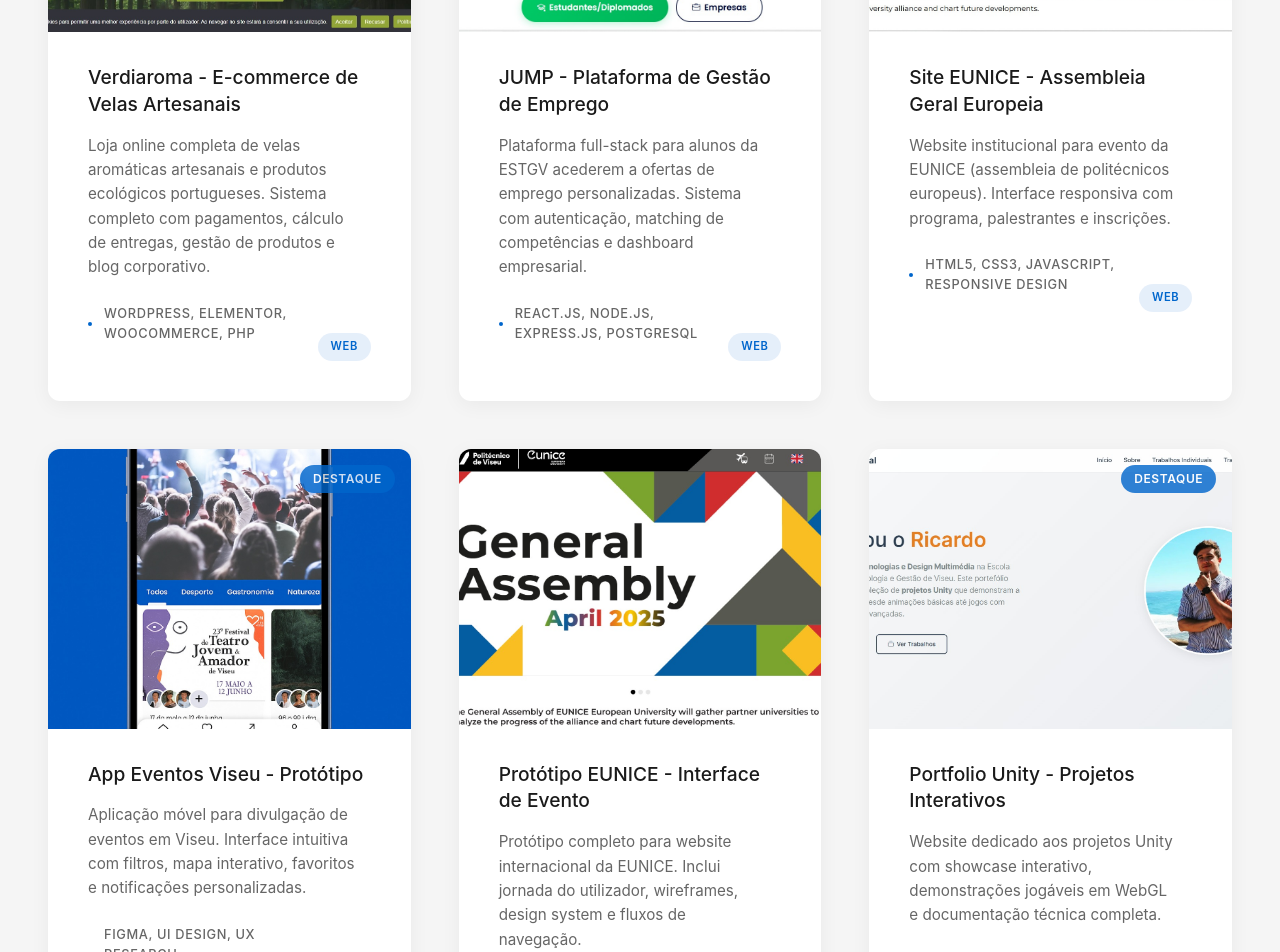
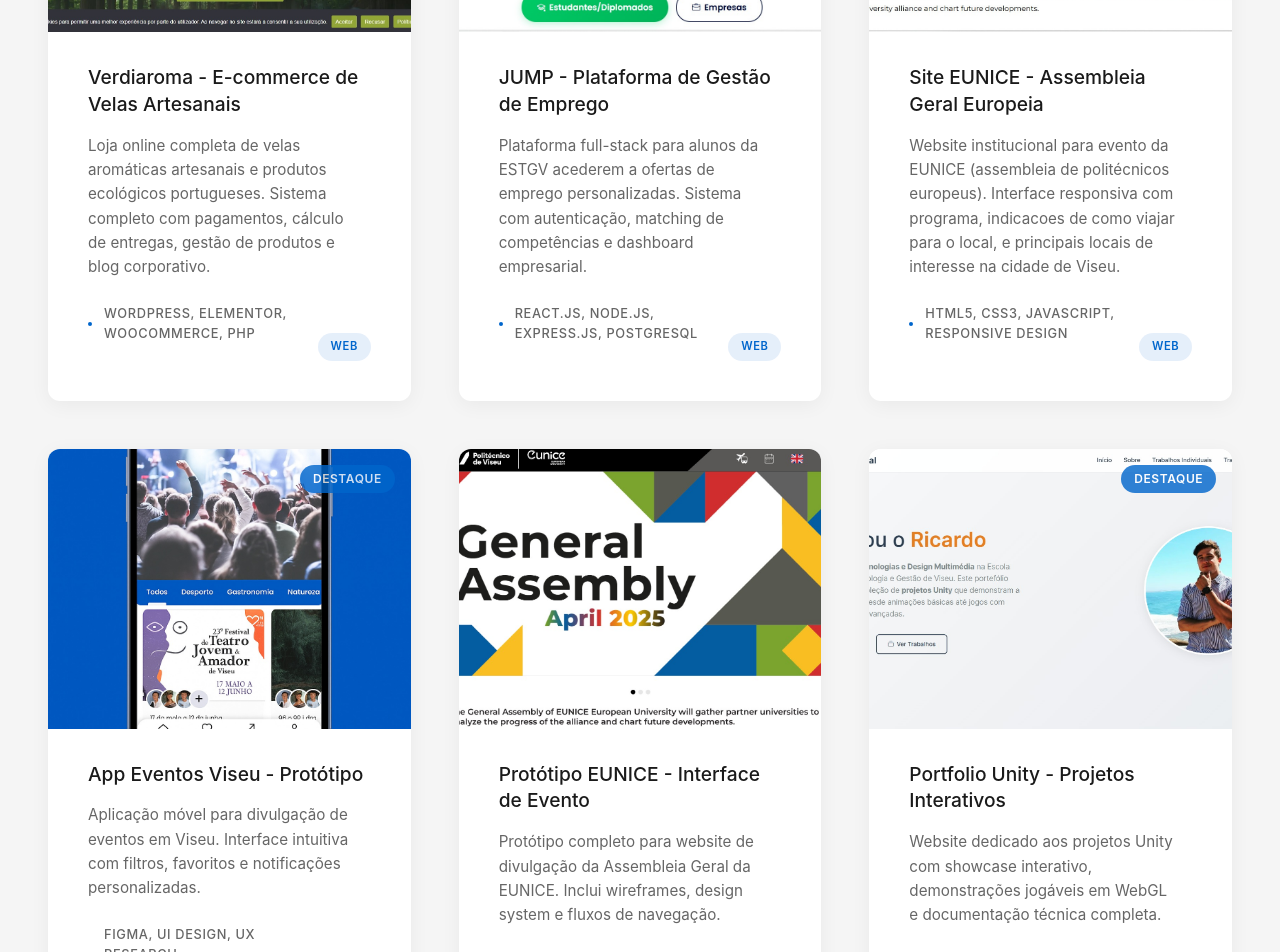
Before and after one commit to rickardovidal/portfolio-pern-app, a React (Vite) app in the folder frontend/: page / in a window 1280 px wide. Shown: the part 3420-4372 px from the top of the page. Built offline with nearby package versions, Linux system fonts and the light colour scheme.

Commit message:
security: remove hardcoded credentials from AdminLogin

```diff
--- a/frontend/src/components/sections/Projects.jsx
+++ b/frontend/src/components/sections/Projects.jsx
@@ -29,7 +29,7 @@ const projectsData = [
     {
         id: 3,
         title: 'Site EUNICE - Assembleia Geral Europeia',
-        description: 'Website institucional para evento da EUNICE (assembleia de politécnicos europeus). Interface responsiva com programa, palestrantes e inscrições.',
+        description: 'Website institucional para evento da EUNICE (assembleia de politécnicos europeus). Interface responsiva com programa, indicacoes de como viajar para o local, e principais locais de interesse na cidade de Viseu.',
         technologies: ['HTML5', 'CSS3', 'JavaScript', 'Responsive Design'],
         category: 'web',
         placeholder: 'Event Website',
@@ -40,7 +40,7 @@ const projectsData = [
     {
         id: 4,
         title: 'App Eventos Viseu - Protótipo',
-        description: 'Aplicação móvel para divulgação de eventos em Viseu. Interface intuitiva com filtros, mapa interativo, favoritos e notificações personalizadas.',
+        description: 'Aplicação móvel para divulgação de eventos em Viseu. Interface intuitiva com filtros, favoritos e notificações personalizadas.',
         technologies: ['Figma', 'UI Design', 'UX Research', 'Prototyping'],
         category: 'mobile',
         placeholder: 'Mobile App Prototype',
@@ -51,7 +51,7 @@ const projectsData = [
     {
         id: 5,
         title: 'Protótipo EUNICE - Interface de Evento',
-        description: 'Protótipo completo para website internacional da EUNICE. Inclui jornada do utilizador, wireframes, design system e fluxos de navegação.',
+        description: 'Protótipo completo para website de divulgação da Assembleia Geral da EUNICE. Inclui wireframes, design system e fluxos de navegação.',
         technologies: ['Figma', 'Design System', 'Wireframing', 'User Journey'],
         category: 'mobile',
         placeholder: 'UI/UX Prototype',
@@ -106,7 +106,7 @@ const projectsData = [
     {
         id: 9,
         title: 'Motion Design - Foguetão Espacial',
-        description: 'Animação 2D em After Effects explorando movimento e timing. Elementos dinâmicos com transições suaves e narrativa espacial envolvente.',
+        description: 'Animação 2D em After Effects explorando movimento e timing. Elementos dinâmicos com transições.',
         technologies: ['After Effects', 'Illustrator', 'Motion Graphics'],
         category: 'motion',
         placeholder: 'Animation Video',
@@ -133,7 +133,7 @@ const projectsData = [
     {
         id: 11,
         title: 'Motion Graphics - Adidas Brand',
-        description: 'Animação promocional inspirada na identidade Adidas. Exploração de movimento de marca com transições dinâmicas e elementos energéticos.',
+        description: 'Animação promocional inspirada na identidade Adidas. Exploração de movimento de marca com transições dinâmicas.',
         technologies: ['After Effects', 'Illustrator', 'Brand Animation'],
         category: 'motion',
         placeholder: 'Brand Animation',
@@ -147,7 +147,7 @@ const projectsData = [
     {
         id: 12,
         title: 'Curta-Metragem "My Brother"',
-        description: 'Curta-metragem experimental explorando relações familiares. Trabalho completo de edição, color grading e pós-produção.',
+        description: 'Curta-metragem experimental. Trabalho completo de edição, color grading e pós-produção.',
         technologies: ['Premiere Pro', 'After Effects', 'Color Grading'],
         category: 'motion',
         placeholder: 'Short Film',
@@ -161,7 +161,7 @@ const projectsData = [
     {
         id: 13,
         title: 'Book Fotográfico - Composição e Técnica',
-        description: 'Exploração artística através da fotografia, focando técnicas de composição, jogo de luzes e sombras com visão criativa.',
+        description: 'Exploração artística através da fotografia, focando técnicas de composição, jogo de luzes, sombras e movimento com visão criativa.',
         technologies: ['Adobe Lightroom', 'Fotografia Digital', 'Composição'],
         category: 'design',
         placeholder: 'Photography Book',
```
